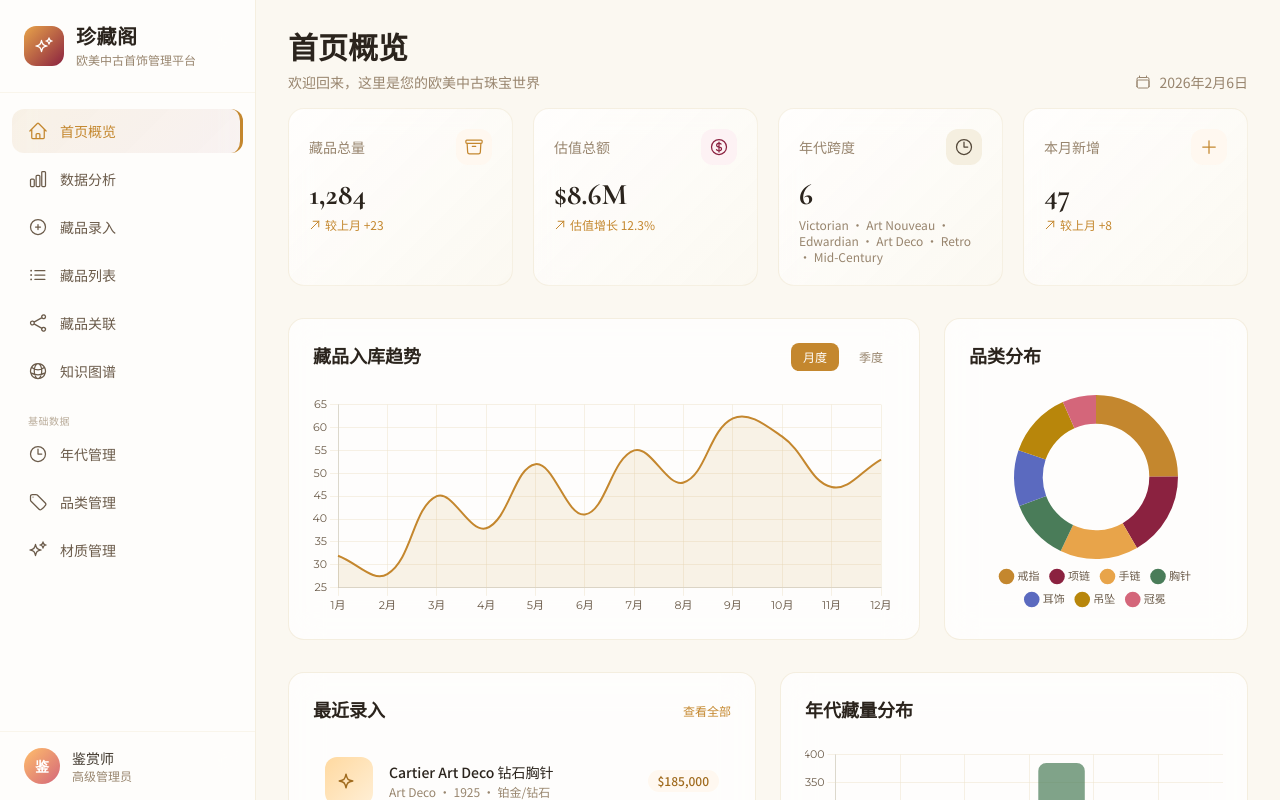
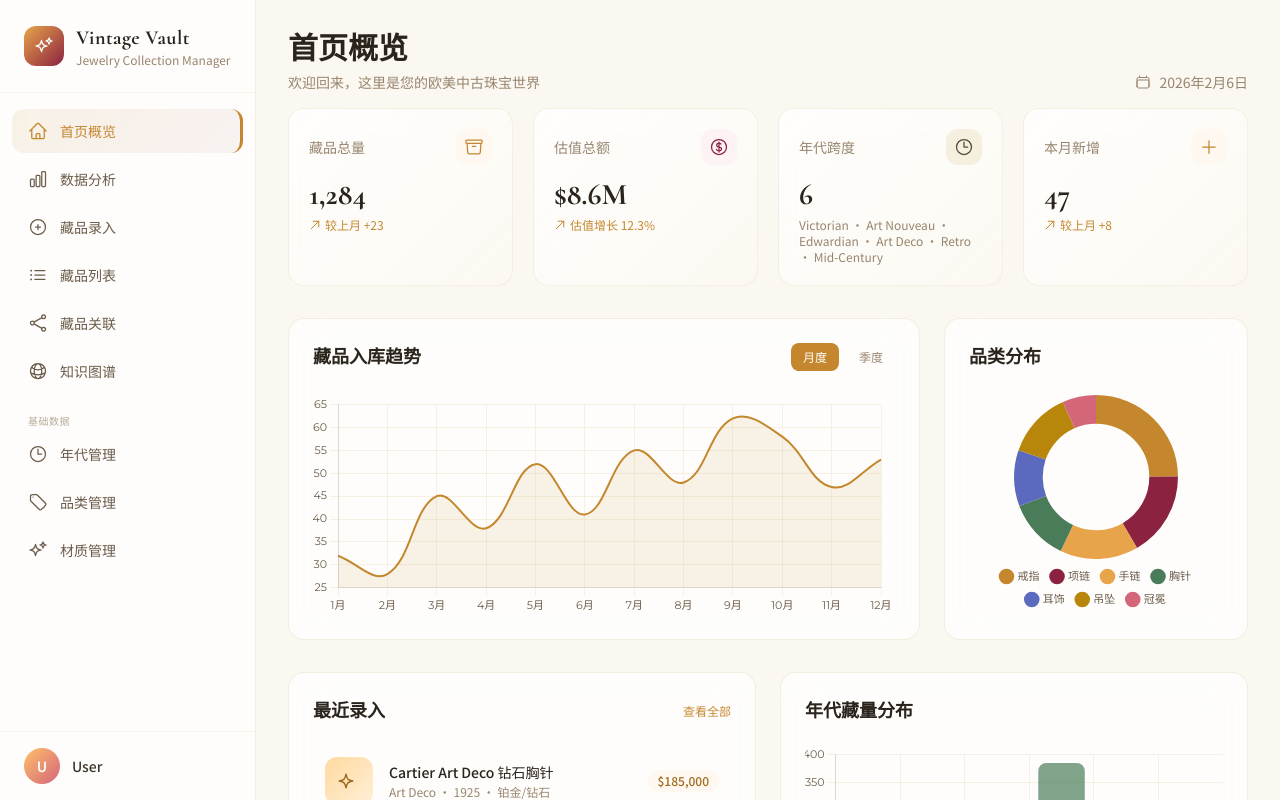
Before and after one commit to HK6666/Vintage_jewelry_manage, a React (Vite) app: page / in a window 1280 px wide. Shown: the top 800 px of the page. Built offline with nearby package versions, Linux system fonts and the light colour scheme.

Commit message:
refactor: update UI text to English
- Change app title from '珍藏阁' to 'Vintage Vault'
- Update subtitle to 'Jewelry Collection Manager'
- Change user display from '鉴赏师' to 'User'

```diff
--- a/src/components/layout/MobileHeader.tsx
+++ b/src/components/layout/MobileHeader.tsx
@@ -15,7 +15,7 @@ export default function MobileHeader({ onMenuToggle }: MobileHeaderProps) {
             <path strokeLinecap="round" strokeLinejoin="round" strokeWidth={1.5} d="M3.75 6.75h16.5M3.75 12h16.5m-16.5 5.25h16.5" />
           </svg>
         </button>
-        <span className="font-heading text-lg font-semibold text-ink-800">珍藏阁</span>
+        <span className="font-heading text-lg font-semibold text-ink-800">Vintage Vault</span>
         <div className="w-9" />
       </div>
     </header>
--- a/src/components/layout/Sidebar.tsx
+++ b/src/components/layout/Sidebar.tsx
@@ -116,8 +116,8 @@ export default function Sidebar({ currentPage, onNavigate, isOpen }: SidebarProp
             </svg>
           </div>
           <div>
-            <h1 className="font-heading text-xl font-bold text-ink-800 tracking-wide">珍藏阁</h1>
-            <p className="text-xs text-ink-400 font-body">欧美中古首饰管理平台</p>
+            <h1 className="font-heading text-xl font-bold text-ink-800 tracking-wide">Vintage Vault</h1>
+            <p className="text-xs text-ink-400 font-body">Jewelry Collection Manager</p>
           </div>
         </div>
       </div>
@@ -154,11 +154,10 @@ export default function Sidebar({ currentPage, onNavigate, isOpen }: SidebarProp
       <div className="px-4 py-4 border-t border-ivory-200/60">
         <div className="flex items-center gap-3 px-2">
           <div className="w-9 h-9 rounded-full bg-gradient-to-br from-primary-300 to-accent-400 flex items-center justify-center">
-            <span className="text-white text-sm font-semibold">鉴</span>
+            <span className="text-white text-sm font-semibold">U</span>
           </div>
           <div className="flex-1 min-w-0">
-            <p className="text-sm font-medium text-ink-700 truncate">鉴赏师</p>
-            <p className="text-xs text-ink-400 truncate">高级管理员</p>
+            <p className="text-sm font-medium text-ink-700 truncate">User</p>
           </div>
         </div>
       </div>
```
